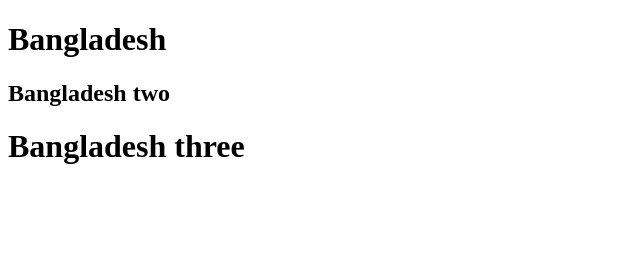
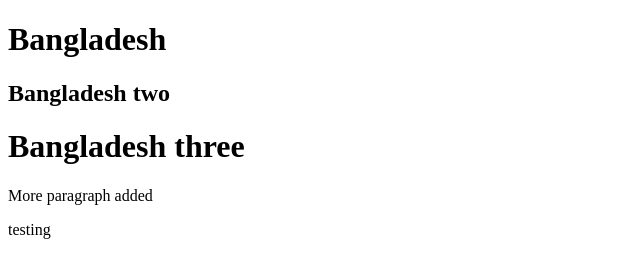
Before and after one commit to Rafiqul2023/my-second-repo, a plain HTML site: page index.html in a window 1280 px wide. Shown: the whole page, without its empty margins (0-640 px from the left). Drawn offline with Linux system fonts and the light colour scheme.

Commit message:
pragraph

```diff
--- a/index.html
+++ b/index.html
@@ -10,5 +10,7 @@
     <h1>Bangladesh</h1>
     <h2>Bangladesh two</h2>
     <h1>Bangladesh three</h1>
+    <p>More paragraph added</p>
+    <p>testing</p>
 </body>
 </html>
```
